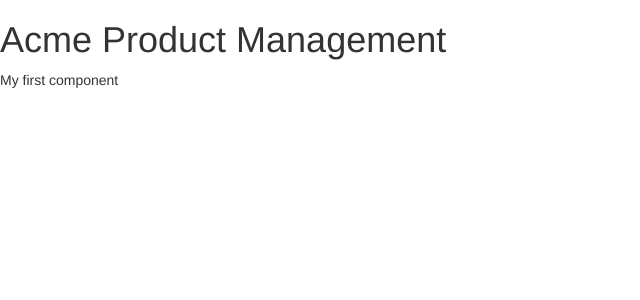
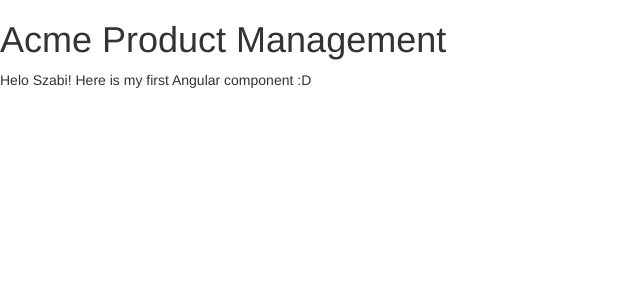
Before and after one commit to lajosf/simple-angular-app, an Angular app: page / in a window 1280 px wide. Shown: the top 300 px of the page, without its empty margins (0-640 px from the left). Built offline with nearby package versions, Linux system fonts and the light colour scheme.

Commit message:
Just some fun

```diff
--- a/src/app/app.component.ts
+++ b/src/app/app.component.ts
@@ -4,7 +4,7 @@ import { Component } from '@angular/core';
   selector: 'pm-root',
   template: `
     <div><h1>{{pageTitle}}</h1>
-      <div>My first component</div>
+      <div>Helo Szabi! Here is my first Angular component :D</div>
     </div>
     `
 })
```
